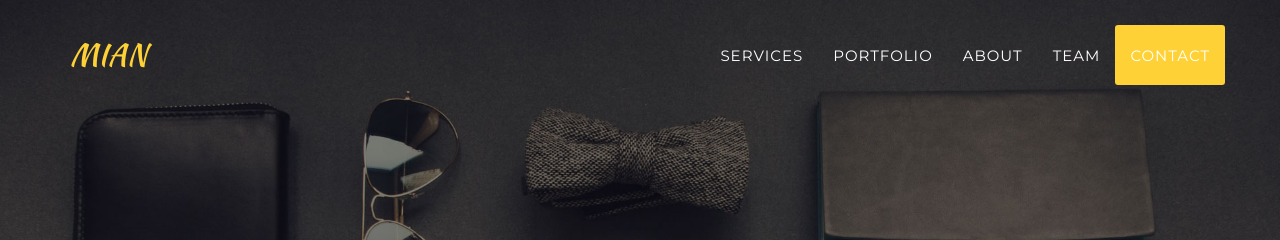
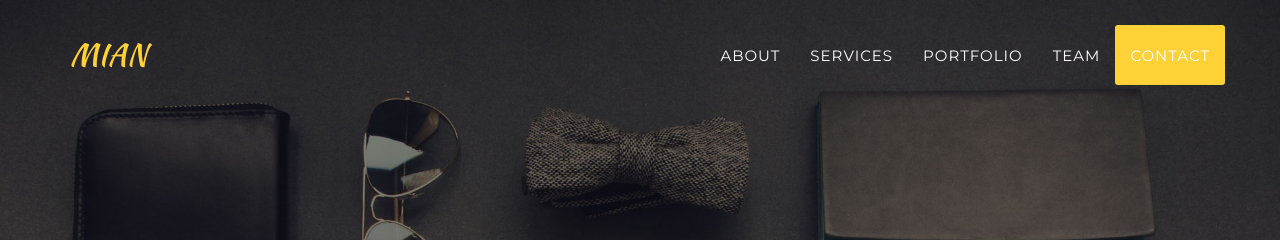
Before and after one commit to mgalbanese12/mgalbanese12.github.io, a Jekyll site: the page built from index.html, in a window 1280 px wide. Shown: the top 240 px of the page. Built offline with Jekyll 4.4.1, drawn with Linux system fonts in a browser that asks for light colours; some web fonts are replaced.

Commit message:
put about first in list

```diff
--- a/_includes/header.html
+++ b/_includes/header.html
@@ -19,13 +19,13 @@
                         <a href="#page-top"></a>
                     </li>
                     <li>
+                        <a class="page-scroll" href="#about">About</a>
+                    </li>
+                    <li>
                         <a class="page-scroll" href="#services">Services</a>
                     </li>
                     <li>
                         <a class="page-scroll" href="#portfolio">Portfolio</a>
-                    </li>
-                    <li>
-                        <a class="page-scroll" href="#about">About</a>
                     </li>
                     <li>
                         <a class="page-scroll" href="#team">Team</a>
```
